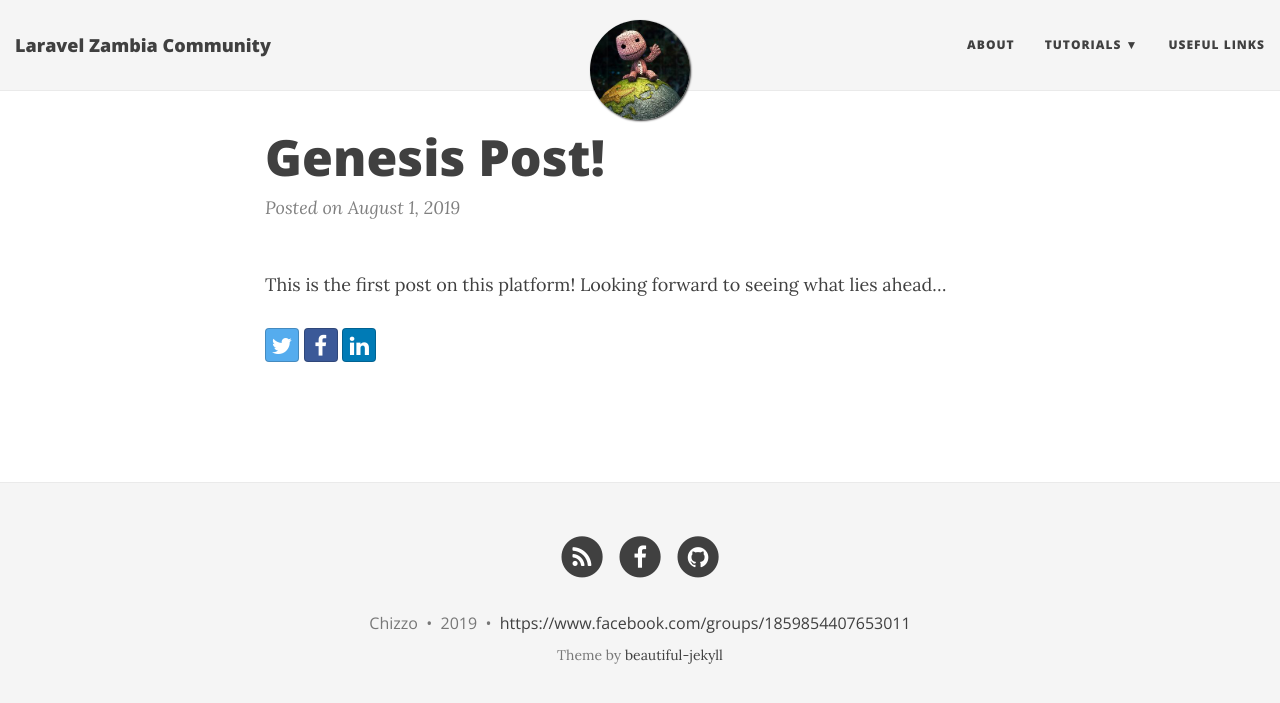
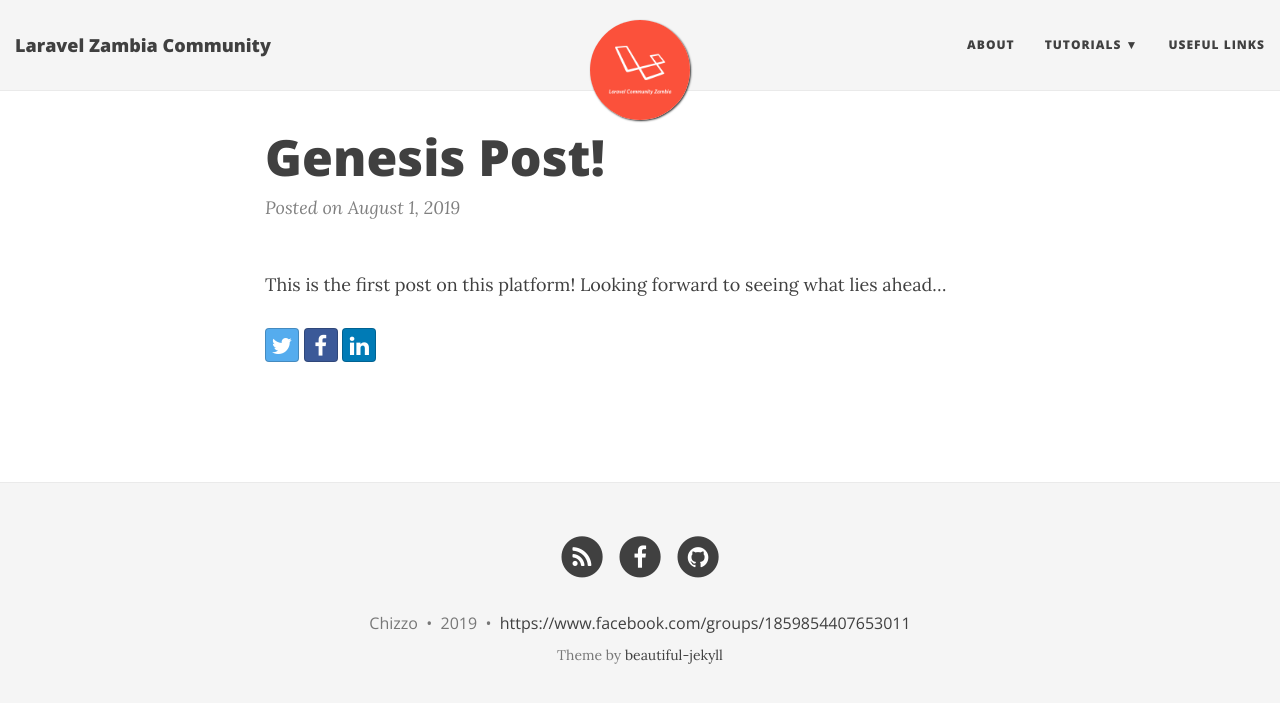
Before and after one commit to Chizzoz/laravel-zambia, a Jekyll site: the page built from _posts/2019-08-01-genesis-post.md, in a window 1280 px wide. Shown: the top 703 px of the page. Built offline with Jekyll 4.4.1, drawn with Linux system fonts in a browser that asks for light colours; nearby versions of some CDN libraries.

Commit message:
Edit Genesis post

```diff
--- a/_posts/2019-08-01-genesis-post.md
+++ b/_posts/2019-08-01-genesis-post.md
@@ -1,7 +1,7 @@
 ---
 layout: post
 title: Genesis Post!
-image: /img/hello_world.jpeg
+image: /img/Laravel-zambia-community-logo.png
 ---
 
 This is the first post on this platform! Looking forward to seeing what lies ahead...
```
Also changed, not shown: img/Laravel-zambia-community-logo.png (added), 1 other file.
